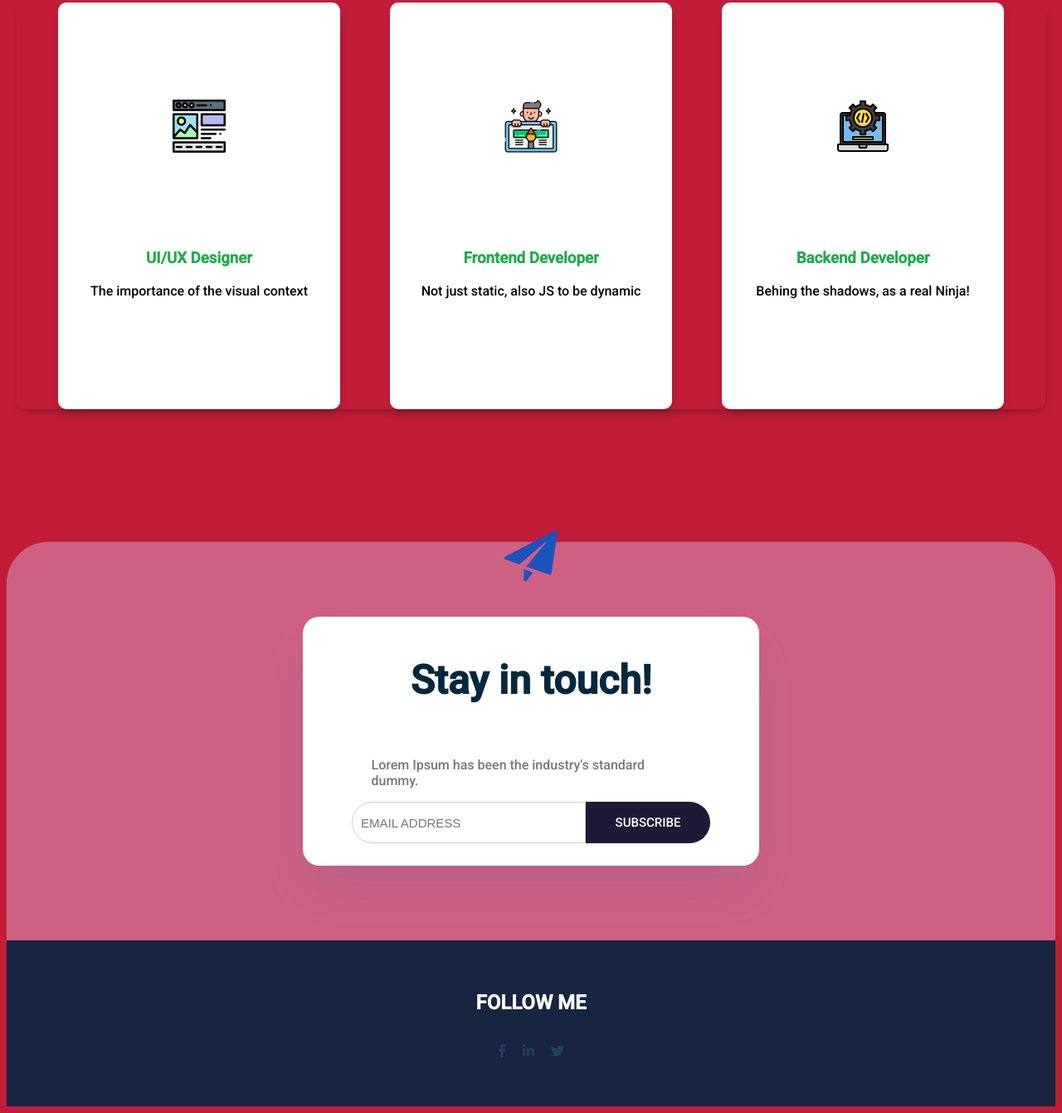
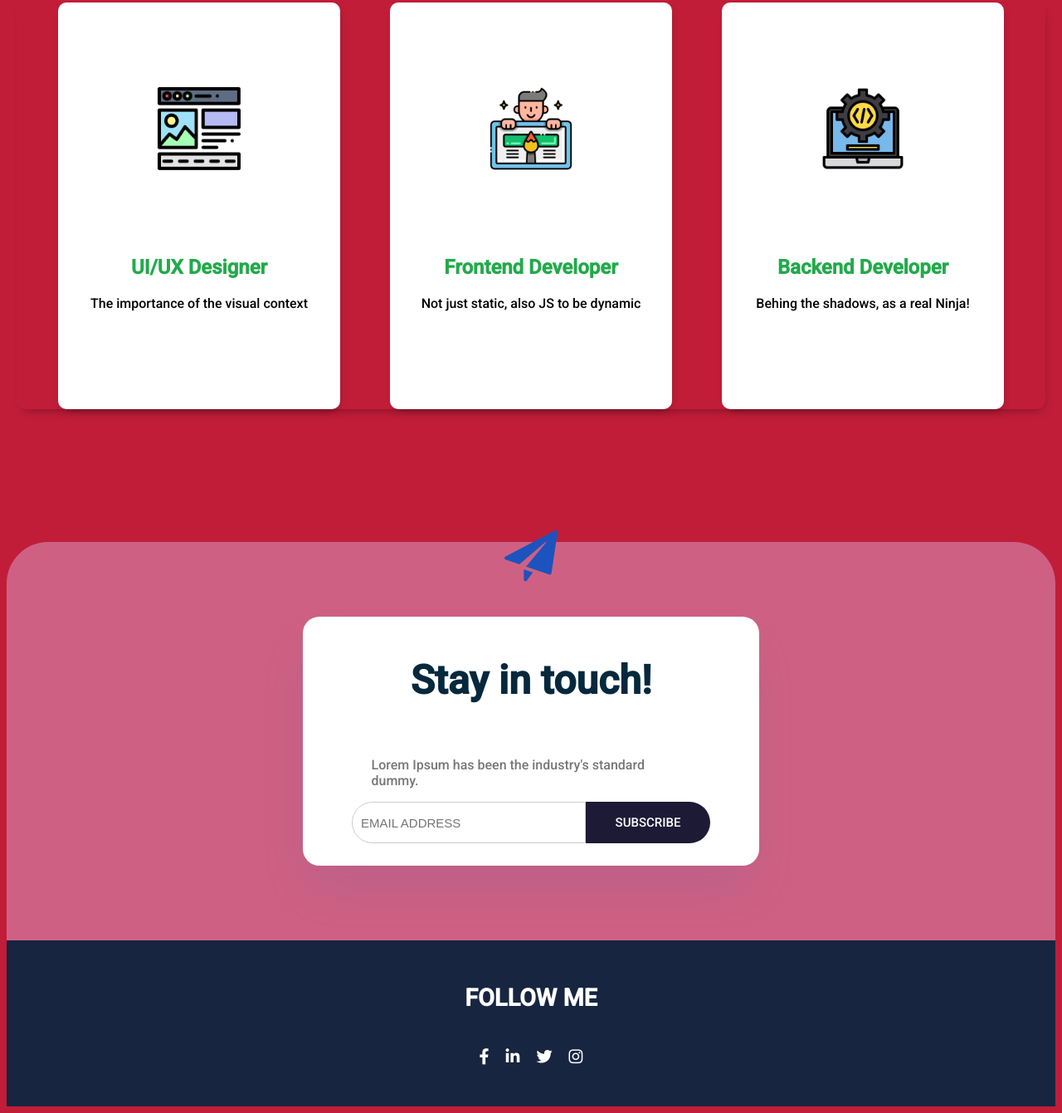
Before and after one commit to Yamil-Pedroso/profile, a plain HTML site: page index.html in a window 1280 px wide. Shown: the part 895-2236 px from the top of the page at 83% size. Drawn offline with Linux system fonts and the light colour scheme.

Commit message:
In process

```diff
--- a/css/style.css
+++ b/css/style.css
@@ -60,7 +60,7 @@ body {
   margin: 0 auto;
 }
 
-.card-content h3 {
+.card-content h2 {
   color: #22aa4b;
   text-align: center;
 }
@@ -127,6 +127,7 @@ button:hover {
   align-items: center;
   justify-content: center;
   flex-direction: column;
+  font-size: 1.2rem;
 }
 
 button a {
@@ -225,6 +226,33 @@ input {
   color: #fff;
 }
 
+.facebook-icon {
+  color: #fff;
+  font-size: 1.2rem;
+}
+
+.linkedin-icon {
+  color: #fff;
+  font-size: 1.2rem;
+}
+
+.twitter-icon {
+  color: #fff;
+  font-size: 1.2rem;
+}
+
+.instagram-icon {
+  color: #fff;
+  font-size: 1.2rem;
+}
+
+.facebook-icon:hover,
+.linkedin-icon:hover,
+.twitter-icon:hover,
+.instagram-icon:hover {
+   color: #c11d39;
+}
+
 @media (max-width: 960px) {
   /* For a screen < 960px, this CSS will be read */
   .container {
--- a/index.html
+++ b/index.html
@@ -19,23 +19,23 @@
   </div>
   <div class="card-content">
       <div class="card-1">
-          <img src="./images/web-design.png" width="64px" alt="web-icon">
+          <img src="./images/web-design.png" width="100px" alt="web-icon">
           <div>
-            <h3>UI/UX Designer</h3>
+            <h2>UI/UX Designer</h2>
             <p>The importance of the visual context</p>
           </div>
       </div>
       <div class="card-2">
-        <img src="./images/ui-design.png" width="64px"  alt="ui-icon">
+        <img src="./images/ui-design.png" width="100px" alt="ui-icon">
         <div>
-          <h3>Frontend Developer</h3>
+          <h2>Frontend Developer</h2>
           <p>Not just static, also JS to be dynamic</p>
         </div>
       </div>
       <div class="card-3">
-        <img src="./images/code.png" width="64px"  alt="code-icon">
+        <img src="./images/code.png" width="100px"  alt="code-icon">
         <div>
-          <h3>Backend Developer</h3>
+          <h2>Backend Developer</h2>
           <p>Behing the shadows, as a real Ninja!</p>
         </div>
       </div>
@@ -59,17 +59,22 @@
         <ul>
             <li>
               <a href="#">
-                <i class="fab fa-facebook-f"></i>
+                <i class="fab fa-facebook-f  facebook-icon"></i>
               </a>
             </li>
             <li>
               <a href="https://www.linkedin.com/in/yamil-pedroso/" target="_blank">
-                <i class="fab fa-linkedin-in"></i>
+                <i class="fab fa-linkedin-in linkedin-icon"></i>
               </a>
             </li>
             <li>
               <a href="#">
-                <i class="fab fa-twitter"></i>
+                <i class="fab fa-twitter twitter-icon"></i>
+              </a>
+            </li>
+            <li>
+              <a href="#">
+                <i class="fab fa-instagram instagram-icon"></i>
               </a>
             </li>
           </ul>
```
